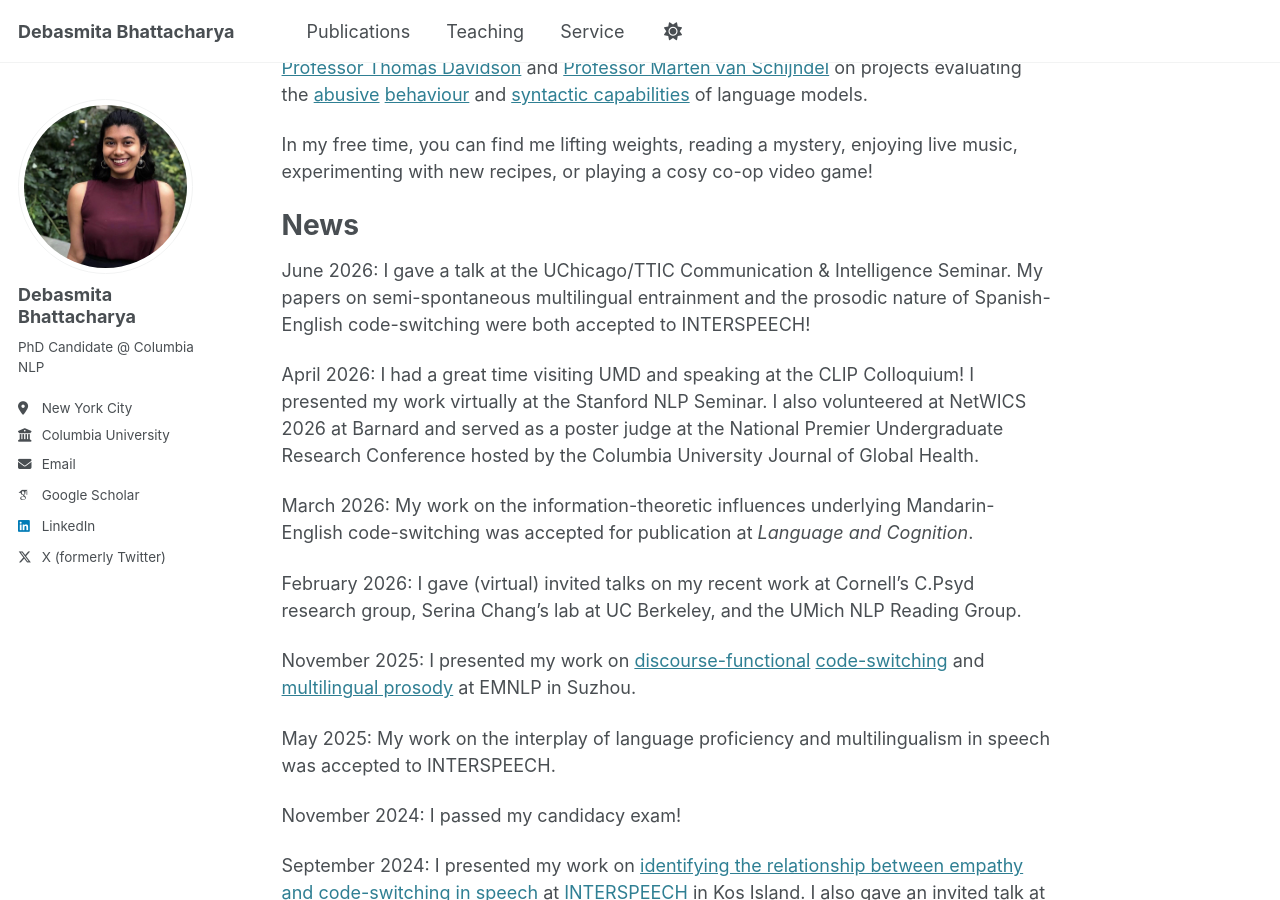
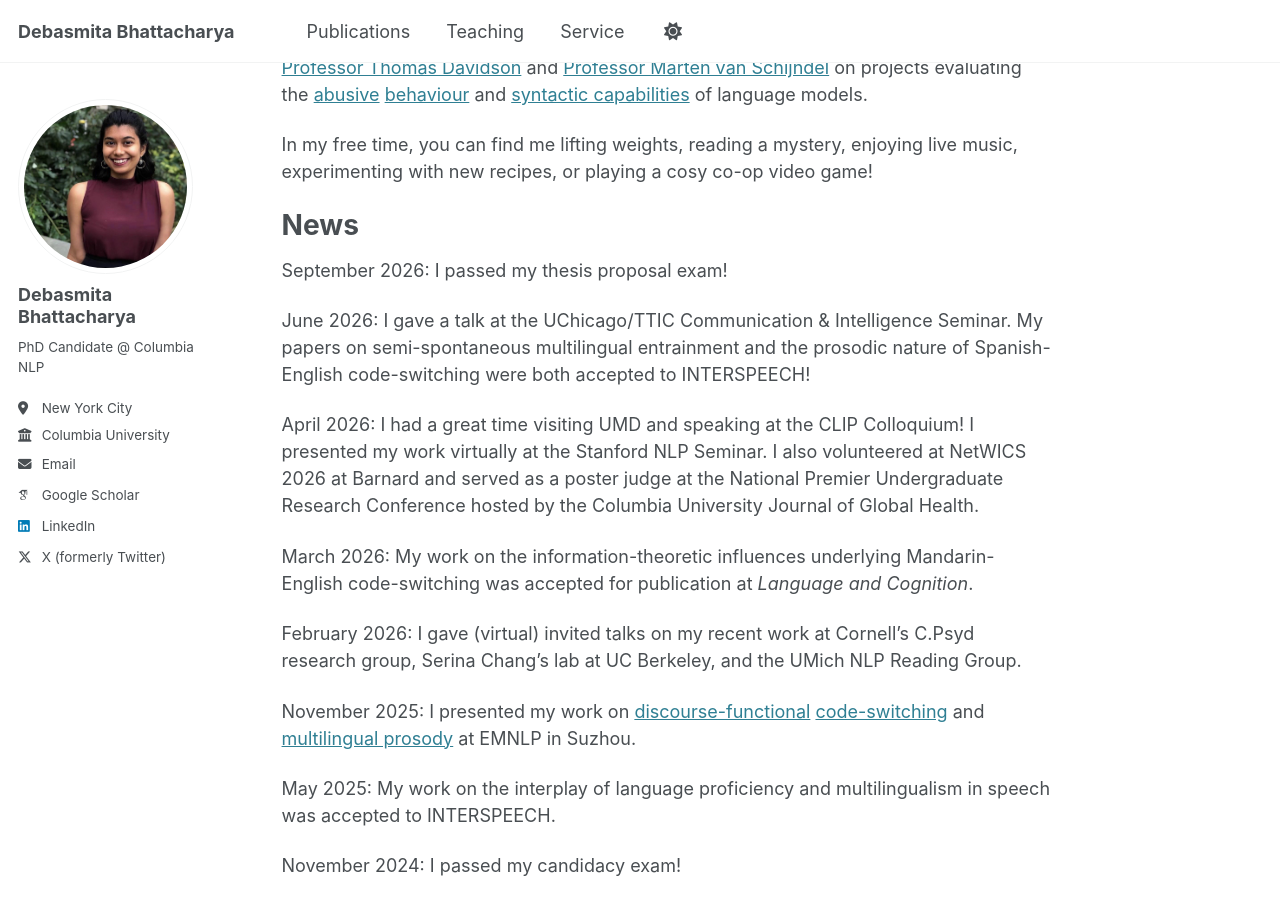
Before and after one commit to debasmita-b/debasmita-b.github.io, a Jekyll site: the page built from _pages/about.md, in a window 1280 px wide and 900 px high, scrolled down 609 px. Built offline with Jekyll 4.4.1, drawn with Linux system fonts in a browser that asks for light colours; some web fonts are replaced.

Commit message:
adding proposal
Added news updates about thesis proposal and recent talks.

```diff
--- a/_pages/about.md
+++ b/_pages/about.md
@@ -21,6 +21,8 @@ In my free time, you can find me lifting weights, reading a mystery, enjoying li
 
 News
 ======
+September 2026: I passed my thesis proposal exam!
+
 June 2026: I gave a talk at the UChicago/TTIC Communication & Intelligence Seminar. My papers on semi-spontaneous multilingual entrainment and the prosodic nature of Spanish-English code-switching were both accepted to INTERSPEECH!
 
 April 2026: I had a great time visiting UMD and speaking at the CLIP Colloquium! I presented my work virtually at the Stanford NLP Seminar. I also volunteered at NetWICS 2026 at Barnard and served as a poster judge at the National Premier Undergraduate Research Conference hosted by the Columbia University Journal of Global Health.
```
